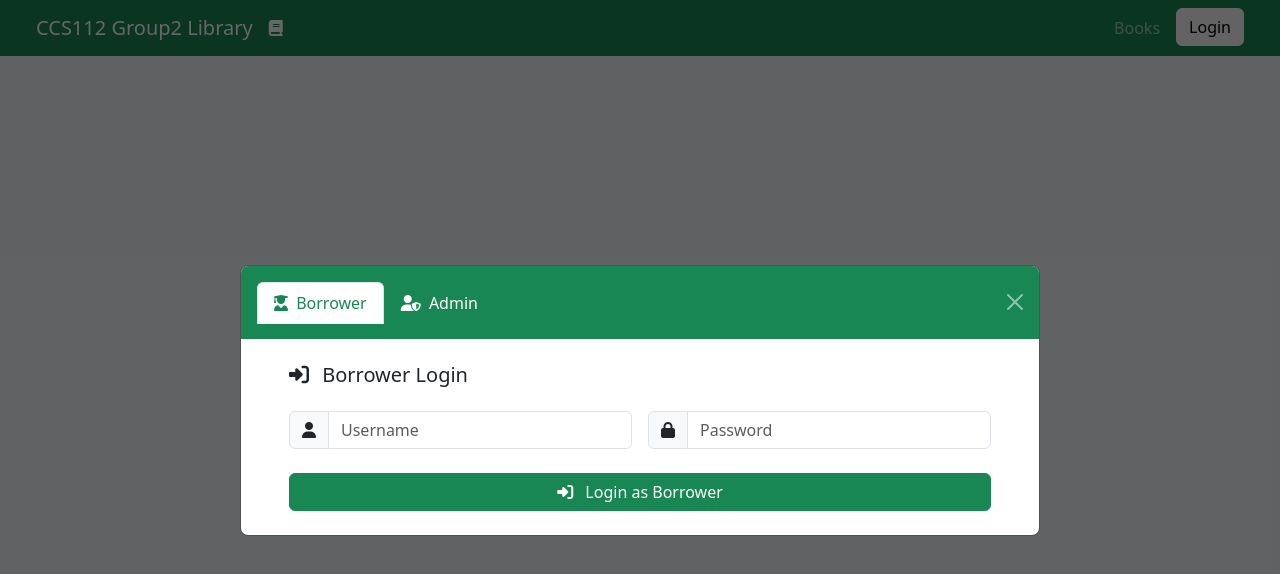
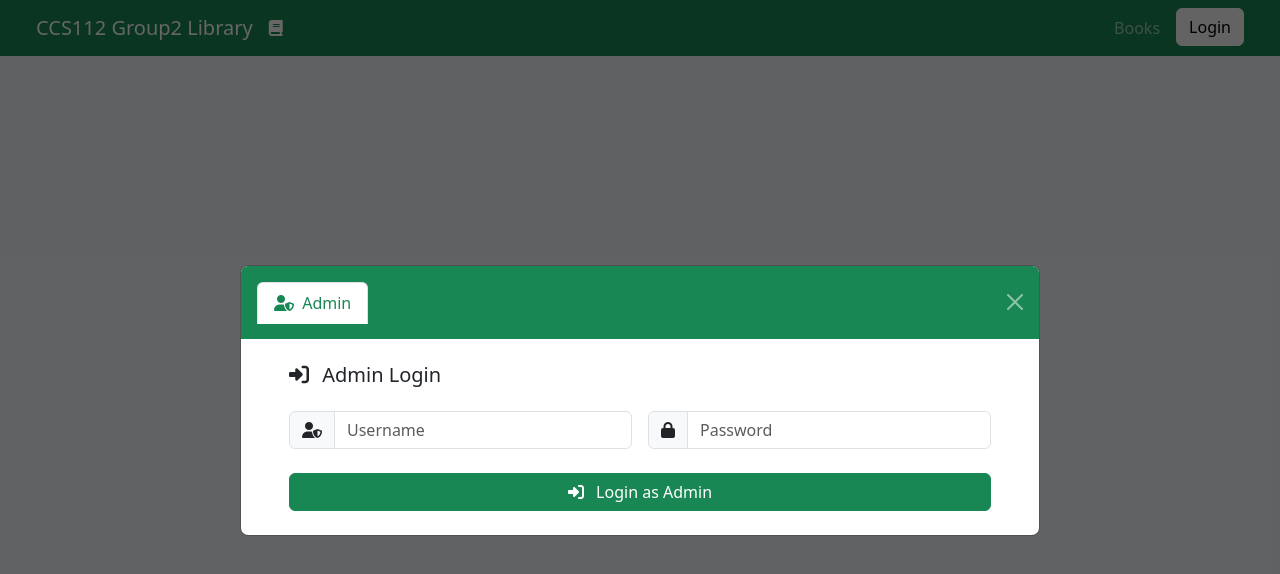
Before and after one commit to AlcenXolos/ITEW6-Library-Management-System, a Vue app in the folder client_side/: page /borrow/1 in a window 1280 px wide. Both pictures are taken after a click on the button "Login". Shown: the top 574 px of the page. Built offline with nearby package versions, Linux system fonts and the light colour scheme.

Commit message:
refactor: remove borrower login

```diff
--- a/client_side/src/App.vue
+++ b/client_side/src/App.vue
@@ -8,9 +8,6 @@
           <ul class="navbar-nav">
             <li class="nav-item">
               <router-link class="nav-link" to="/">Books</router-link>
-            </li>
-            <li v-if="isBorrower || isAdmin" class="nav-item">
-              <router-link class="nav-link" to="/return">Return</router-link>
             </li>
             <li v-if="isAdmin" class="nav-item">
               <router-link class="nav-link" to="/transactions">Transactions</router-link>
--- a/client_side/src/components/AuthModal.vue
+++ b/client_side/src/components/AuthModal.vue
@@ -5,16 +5,6 @@
         <!-- HEADER -->
         <div class="modal-header text-white">
           <ul class="nav nav-tabs card-header-tabs w-100">
-            <li class="nav-item">
-              <a
-                class="nav-link text-white"
-                :class="{ active: tab==='borrower' }"
-                href="#"
-                @click.prevent="selectTab('borrower')"
-              >
-                <i class="fas fa-user-graduate me-1"></i> Borrower
-              </a>
-            </li>
             <li class="nav-item">
               <a
                 class="nav-link text-white"
@@ -103,7 +93,7 @@
   setup(_, { emit }) {
     const store   = useStore()
     const router  = useRouter()
-    const tab      = ref('borrower')
+    const tab      = ref('admin')
     const username = ref('')
     const password = ref('')
     const alert    = ref({ show:false, type:'danger', message:'' })
```
